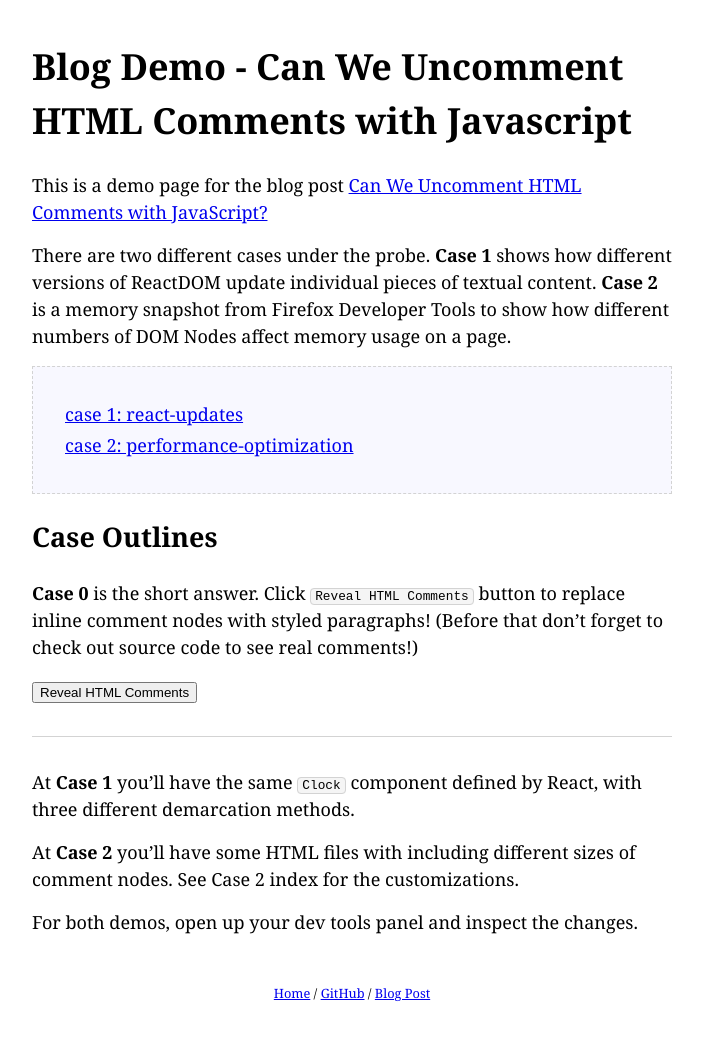
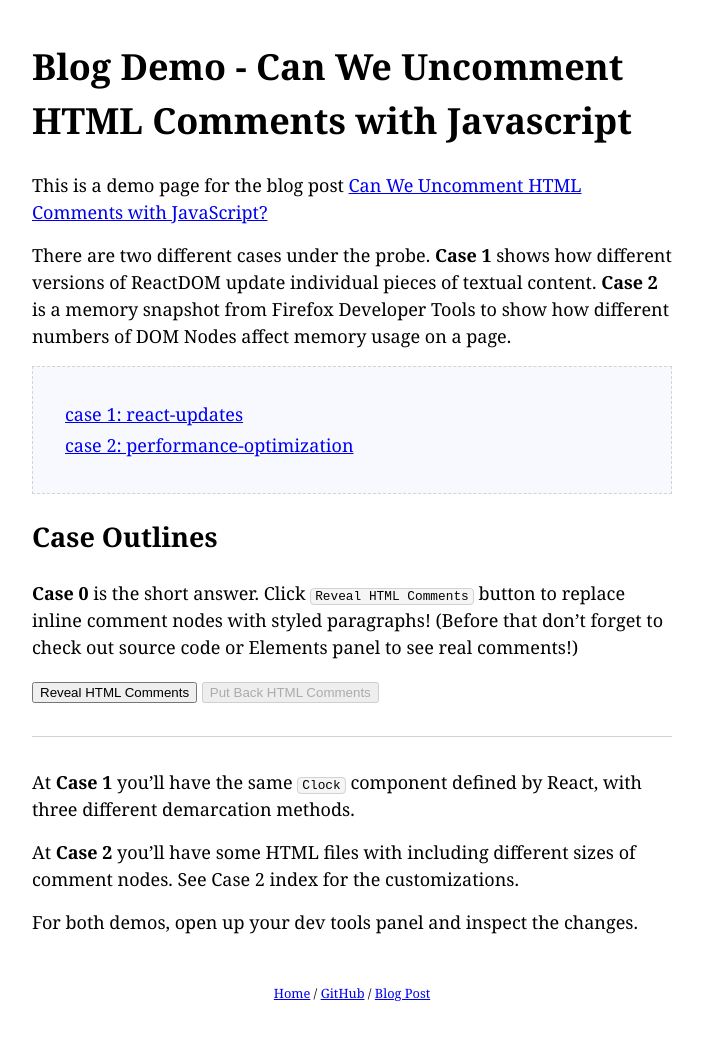
Before and after one commit to xkema/blog-demo-can-we-uncomment-html-comments-with-javascript, a Jekyll site: the page built from docs/_pages/index.md, in a window 1280 px wide. Shown: the whole page, without its empty margins (288-991 px from the left). Built offline with Jekyll 4.4.1, drawn with Linux system fonts in a browser that asks for light colours; some of the changed lines change nothing that is shown.

Commit message:
Added "put back comments" feaature to the demo homepage

```diff
--- a/docs/_pages/index.md
+++ b/docs/_pages/index.md
@@ -25,9 +25,12 @@
 
 ## Case Outlines
 
-**Case 0** is the short answer. Click `Reveal HTML Comments` button to replace inline comment nodes with styled paragraphs! (Before that don't forget to check out source code to see real comments!)
+**Case 0** is the short answer. Click `Reveal HTML Comments` button to replace inline comment nodes with styled paragraphs! (Before that don't forget to check out source code or Elements panel to see real comments!)
 
-<button id="reveal-comments" title="Reveal HTML Comments">Reveal HTML Comments</button>
+<div>
+  <button id="reveal-comments" title="Reveal HTML Comments">Reveal HTML Comments</button>
+  <button id="put-back-comments" title="Put Back HTML Comments" disabled>Put Back HTML Comments</button>
+</div>
 
 - - -
 
--- a/docs/assets/reveal-comments.js
+++ b/docs/assets/reveal-comments.js
@@ -3,16 +3,30 @@
   const contentElement = document.querySelector('main');
   contentElement.childNodes.forEach((childNode) => {
     if(childNode.nodeType === Node.COMMENT_NODE) {
-      const replacement = document.createElement('p');
-      replacement.classList.add('revealed-comment');
-      replacement.textContent = `<!-- ${childNode.nodeValue} -->`;
-      childNode.replaceWith(replacement);
-      replacement.classList.add('revealed-comment', `no-use-${replacement.offsetTop}`, 'fly');
+      const paragraph = document.createElement('p');
+      paragraph.classList.add('revealed-comment');
+      paragraph.textContent = `<!-- ${childNode.nodeValue.trim()} -->`;
+      childNode.replaceWith(paragraph);
+      paragraph.classList.add('revealed-comment', `no-use-${paragraph.offsetTop}`, 'fly');
     }
   });
+  event.target.nextElementSibling.removeAttribute('disabled', '');
+};
+
+const putBackCommentNodes = (event) => {
+  event.target.setAttribute('disabled', '');
+  const contentElement = document.querySelector('main');
+  const revealedNodes = document.querySelectorAll('.revealed-comment');
+  revealedNodes.forEach((revealedNode) => {
+    const comment = document.createComment(revealedNode.textContent.slice(4, -3)); // erase manually added "<!--", "-->" from paragraph content
+    revealedNode.replaceWith(comment)
+  });
+  event.target.previousElementSibling.removeAttribute('disabled', '');
 };
 
 document.addEventListener('DOMContentLoaded', () => {
-  const button = document.querySelector('#reveal-comments');
-  button.addEventListener('click', revealCommentNodes);
+  const buttonReveal = document.querySelector('#reveal-comments');
+  const buttonPutBack = document.querySelector('#put-back-comments');
+  buttonReveal.addEventListener('click', revealCommentNodes);
+  buttonPutBack.addEventListener('click', putBackCommentNodes);
 });
```
